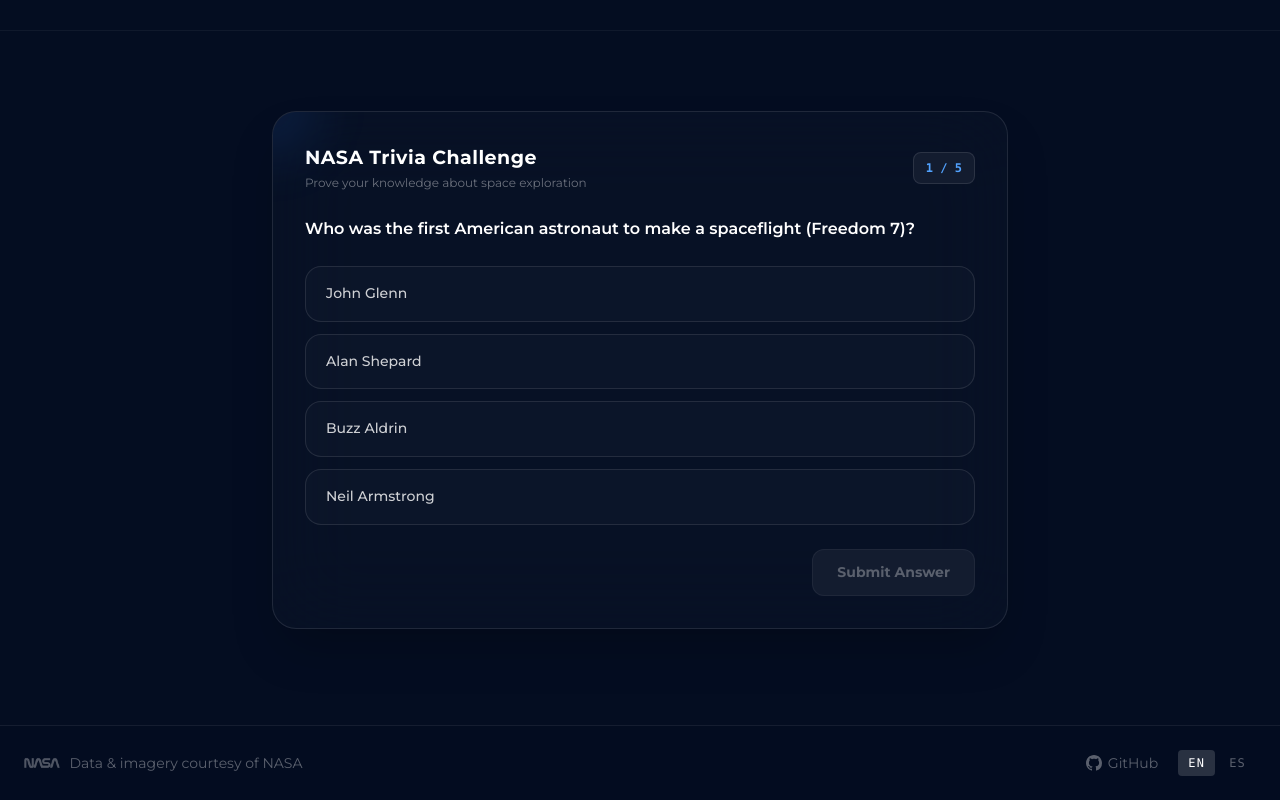
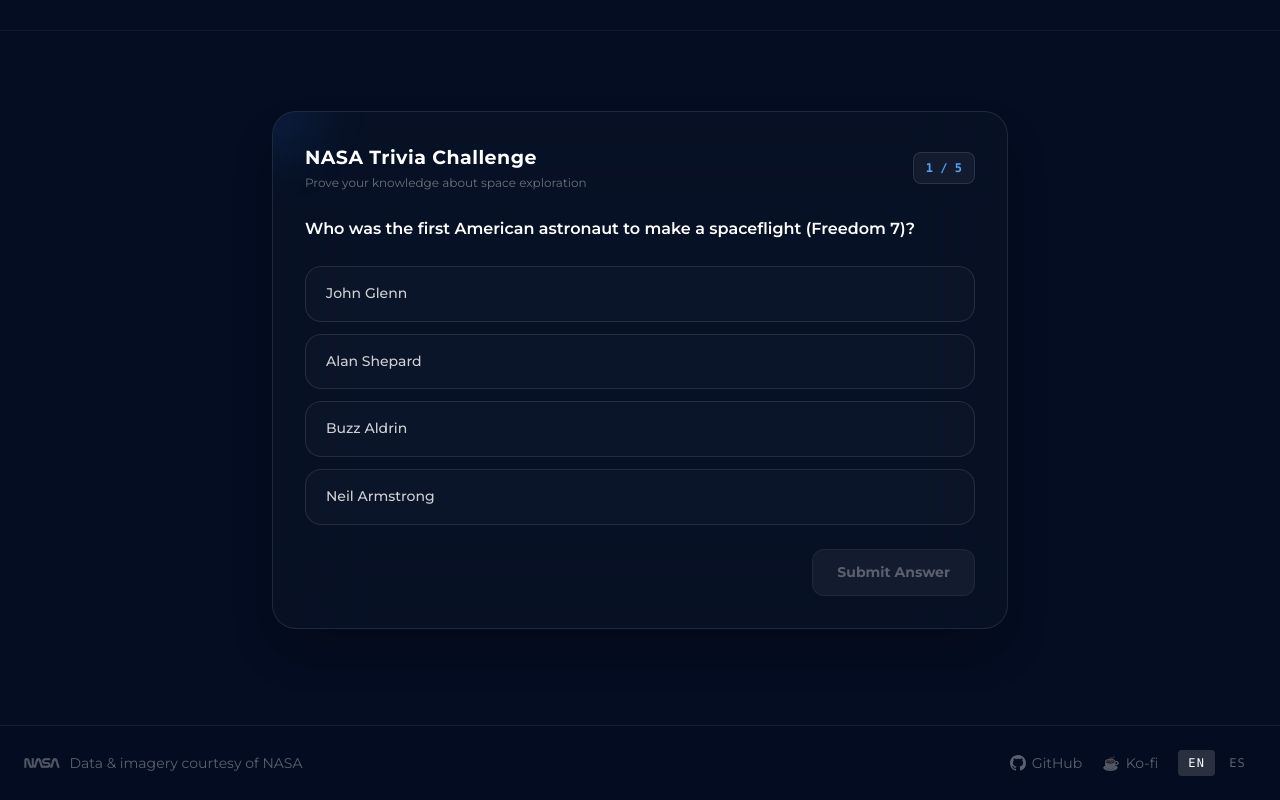
Before and after one commit to pursue-uap-project/nasaexplorer, a Next.js app: page /nasaexplorer/en/missions in a window 1280 px wide. Shown: the part 2962-3762 px from the top of the page. Built offline with nearby package versions, Linux system fonts and the light colour scheme.

Commit message:
mirror: sync desde zaswear-projects @ 3844b9ec8f5f82d7ab7b444a7aa5541e38f4a9b0

```diff
--- a/src/components/Footer.tsx
+++ b/src/components/Footer.tsx
@@ -48,6 +48,16 @@ export default function Footer() {
             GitHub
           </a>
 
+          <a
+            href="https://ko-fi.com/zaswear"
+            target="_blank"
+            rel="noopener noreferrer"
+            className="flex items-center gap-1.5 hover:text-white transition-colors"
+          >
+            <span aria-hidden="true">☕</span>
+            Ko-fi
+          </a>
+
           <div className="flex items-center gap-1">
             {(["en", "es"] as const).map((l) => (
               <button
--- a/src/data/live-channels.json
+++ b/src/data/live-channels.json
@@ -1,5 +1,5 @@
 {
-  "checkedAt": "2026-09-01T13:34:28.719Z",
+  "checkedAt": "2026-09-01T20:02:17.598Z",
   "channels": [
     {
       "id": "nasa",
@@ -79,8 +79,13 @@
       "isLive": false,
       "liveVideoId": null,
       "liveTitle": null,
-      "fallbackVideoId": "3KPmNAXskBY",
+      "fallbackVideoId": "H2TN8ZWnL6s",
       "recent": [
+        {
+          "id": "H2TN8ZWnL6s",
+          "title": "BepiColombo begins its final approach to Mercury",
+          "published": "2026-09-01T17:58:35+00:00"
+        },
         {
           "id": "3KPmNAXskBY",
           "title": "Sophie Adenot's third spacewalk | U.S. Spacewalk 99 (Official broadcast)",
@@ -95,11 +100,6 @@
           "id": "ZpgUgrtkPy0",
           "title": "Looking up during the Antarctic polar night 🌌",
           "published": "2026-08-29T09:50:35+00:00"
-        },
-        {
-          "id": "fg59nsvefjI",
-          "title": "Countdown to Sophie Adenot's third spacewalk",
-          "published": "2026-08-28T14:39:07+00:00"
         }
       ]
     },
```
